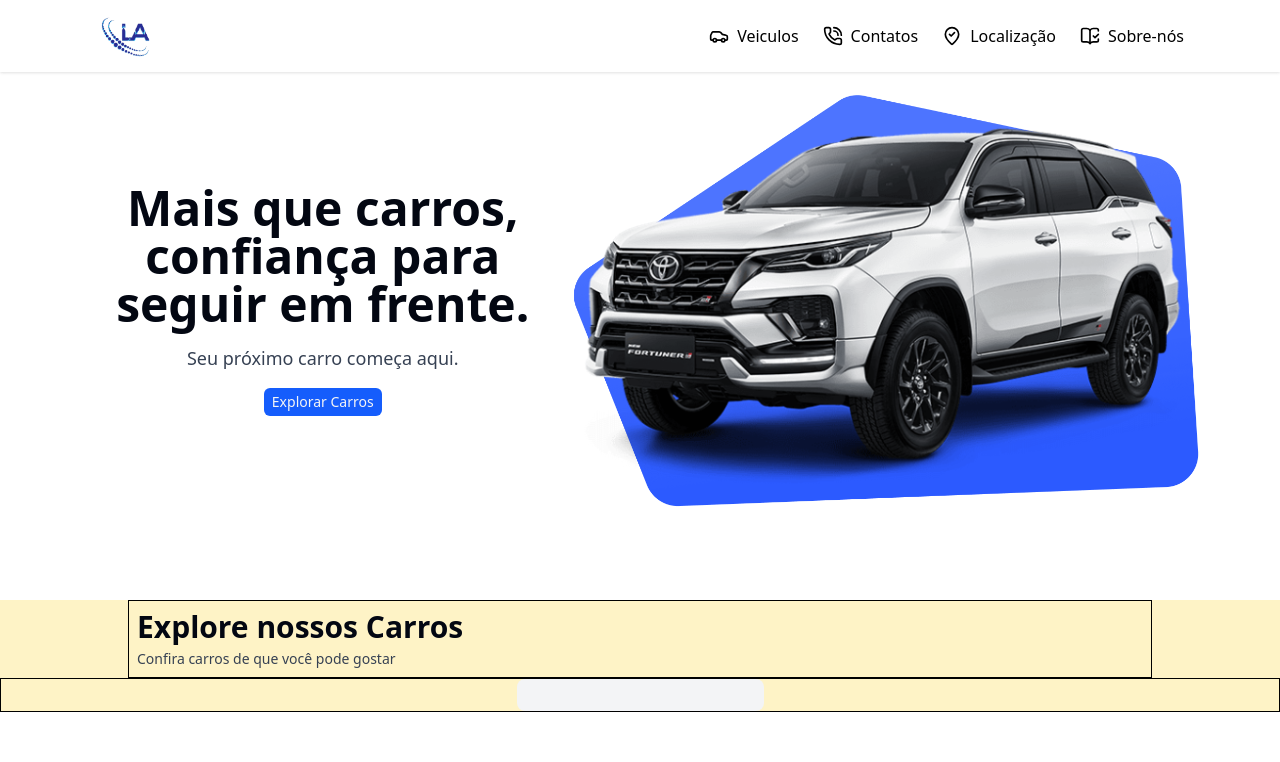
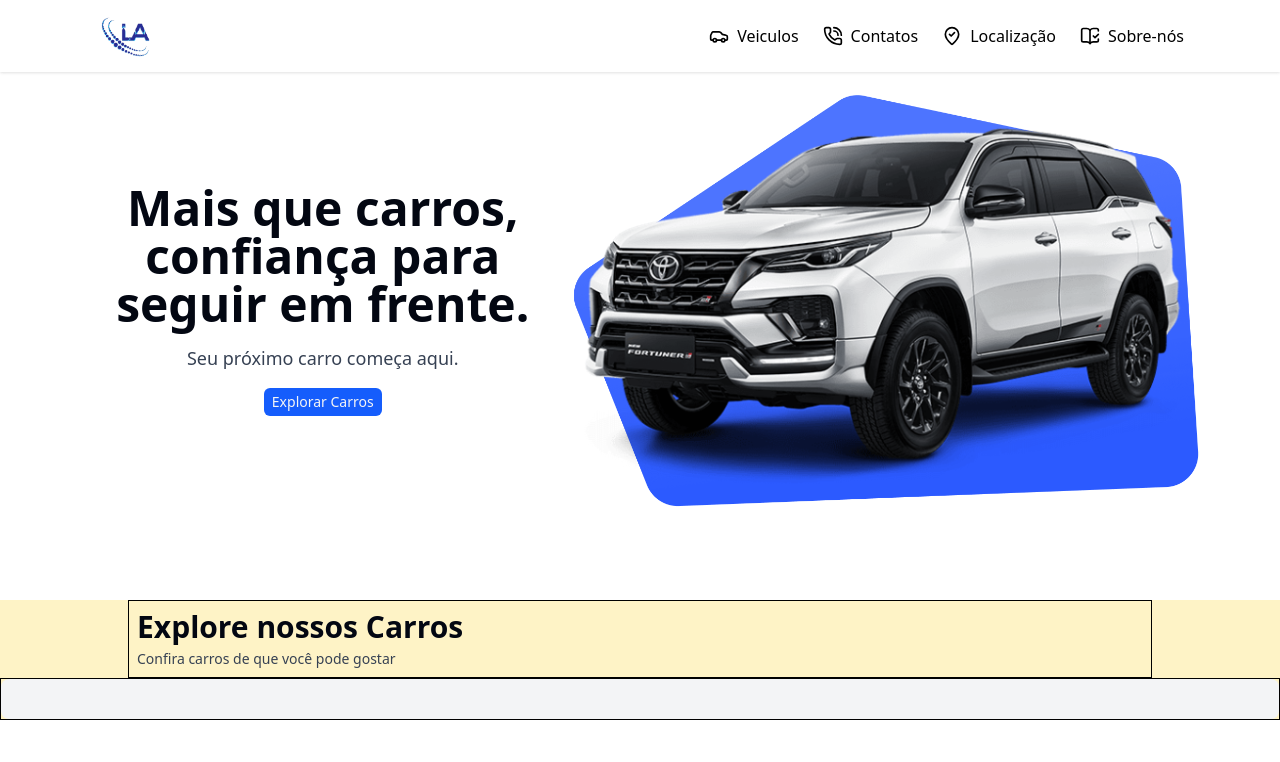
Before and after one commit to alexmoedodev/smartCar, a Next.js app in the folder frontend/: page / in a window 1280 px wide. Shown: the top 762 px of the page. Built offline with nearby package versions, Linux system fonts and the light colour scheme.

Commit message:
feat(Input) creacao do input reutilizavel r documentacao do arquivo

```diff
--- a/frontend/components/ux/Input.tsx
+++ b/frontend/components/ux/Input.tsx
@@ -1,36 +1,35 @@
-import React from 'react'
+import React from "react";
 
-interface Props {
-    label?: string
-    htmlFor?: string
-    inputSize: "xs" | "sm" | "md" | "lg" | "fit" | "full"
-}
+type Props = {
+  label?: string;
+  htmlFor?: string;
+  inputSize?: "xs" | "sm" | "md" | "lg" | "fit" | "full";
 
-const Input = ({ label, htmlFor, inputSize = "sm", ...props }: Props) => {
+} & React.InputHTMLAttributes<HTMLInputElement>;
 
+const Input = ({ label, htmlFor, inputSize = "fit", ...props }: Props) => {
   const variantSize = {
     xs: "w-xs",
     sm: "w-sm",
     md: "w-md",
-        lg: "w-lg",
+    lg: "w-full sm:w-lg",
     fit: "w-fit",
-        full: "w-full"
-    }
-
+    full:"w-full"
+  };
 
   return (
-        <div>
+    <div className={`flex flex-col gap-1 ${inputSize === "full" ? "w-full" : "w-auto"}`}>
       {label && (
-                <label htmlFor={htmlFor}>
+        <label className="text-sm text-black" htmlFor={htmlFor}>
           {label}
         </label>
       )}
       <input
-                className={`${variantSize[inputSize]} border-0 rounded-lg bg-gray-100 py-1 px-2`}
+        className={`${variantSize[inputSize]}  border-0 rounded-lg bg-gray-100 px-2 sm:py-2 sm:px-3`}
         {...props}
       />
     </div>
-    )
-}
+  );
+};
 
-export default Input
+export default Input;
```
Lines whose indentation alone changed are shown as unchanged.
